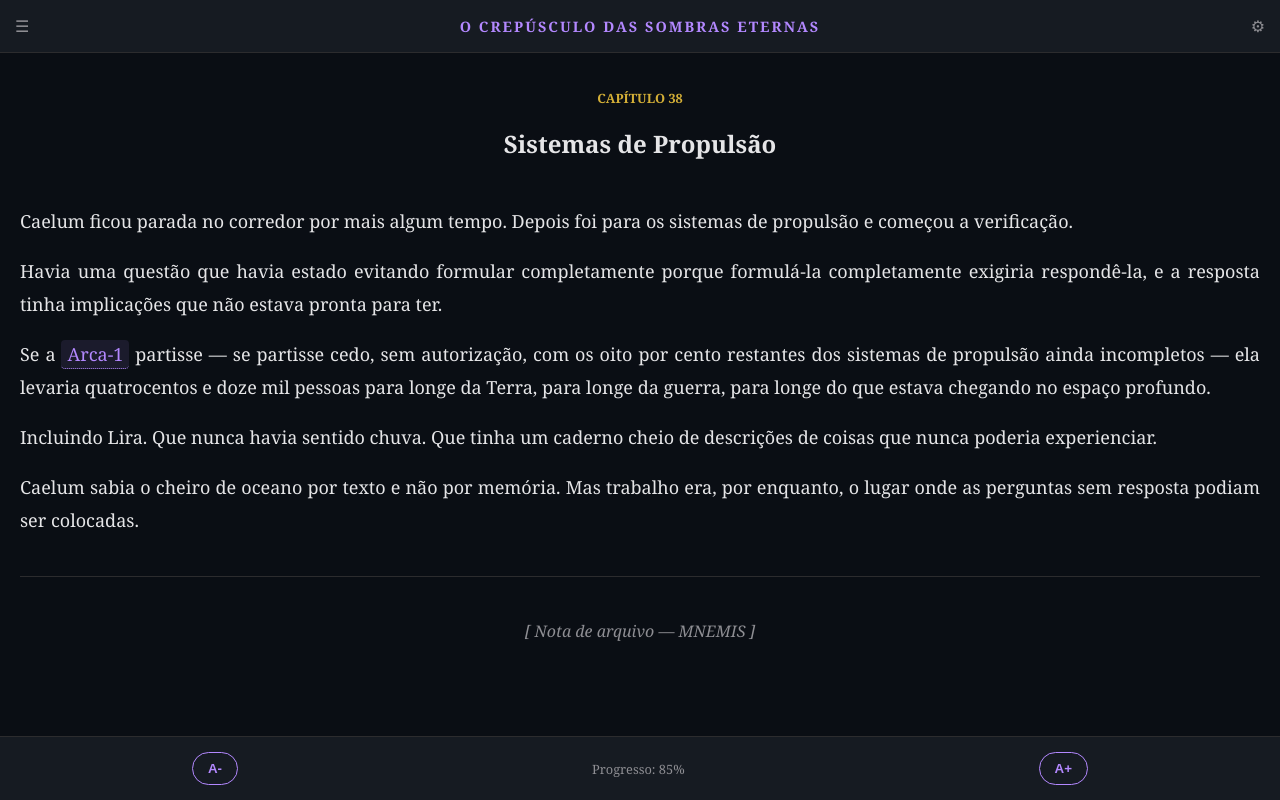
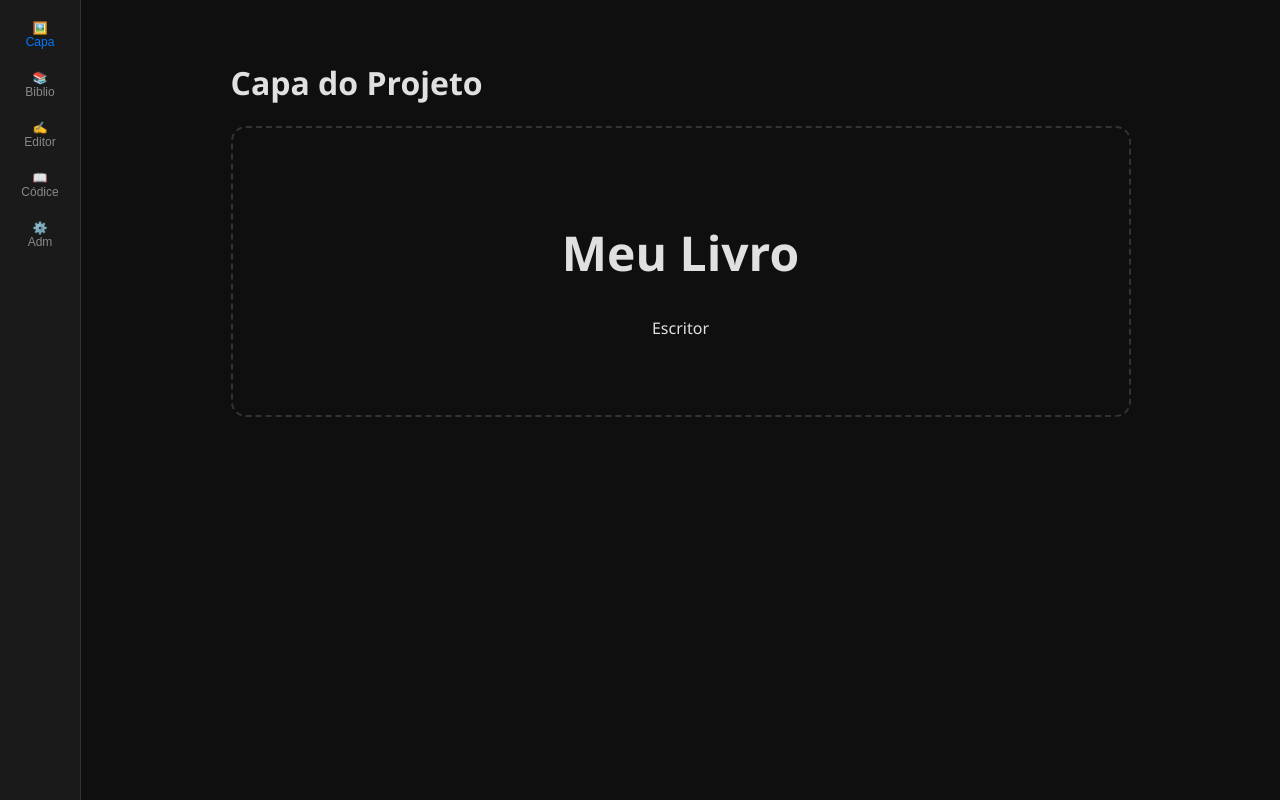
Before and after one commit to ytalodanielferreiredelima-png/CRONICAS-DAS-ETERNIDADES, a plain HTML site: page index.html in a window 1280 px wide. Drawn offline with Linux system fonts and the light colour scheme.

Commit message:
Update index.html

```diff
--- a/index.html
+++ b/index.html
@@ -1,158 +1,261 @@
 <!DOCTYPE html>
-<html lang="pt-br">
+<html lang="pt-BR">
 <head>
   <meta charset="UTF-8">
   <meta name="viewport" content="width=device-width, initial-scale=1.0">
-    <title>O Crepúsculo das Sombras Eternas - Reader</title>
+  <title>WorldBuilder Studio</title>
   <style>
     :root {
-            --bg-color: #0A0E14;
-            --surface-color: #161B22;
-            --primary-color: #B388FF; /* Roxo Nebula */
-            --text-color: #E5E5E7;
-            --secondary-text: #8E8E93;
-            --accent-gold: #D4AF37;
+      --bg: #0f0f0f;
+      --panel: #1a1a1a;
+      --accent: #007bff;
+      --text: #e0e0e0;
+      --border: #333;
     }
 
     body {
+      font-family: 'Segoe UI', Tahoma, Geneva, Verdana, sans-serif;
+      background: var(--bg);
+      color: var(--text);
       margin: 0;
-            padding: 0;
-            font-family: 'Georgia', serif; /* Fonte clássica para leitura */
-            background-color: var(--bg-color);
-            color: var(--text-color);
       display: flex;
-            flex-direction: column;
       height: 100vh;
       overflow: hidden;
     }
 
-        /* Cabeçalho */
-        header {
-            padding: 15px;
-            background-color: var(--surface-color);
-            border-bottom: 1px solid #2C2C2E;
-            text-align: center;
+    /* Navegação Lateral */
+    nav {
+      width: 80px;
+      background: var(--panel);
+      border-right: 1px solid var(--border);
       display: flex;
-            justify-content: space-between;
+      flex-direction: column;
       align-items: center;
+      padding: 20px 0;
+      gap: 20px;
     }
 
-        header h1 {
-            font-size: 0.9rem;
-            color: var(--primary-color);
-            text-transform: uppercase;
-            letter-spacing: 2px;
-            margin: 0;
+    nav button {
+      background: transparent;
+      border: none;
+      color: #888;
+      cursor: pointer;
+      font-size: 12px;
+      display: flex;
+      flex-direction: column;
+      align-items: center;
+      transition: 0.3s;
     }
 
-        /* Área de Leitura */
-        #reader-container {
-            flex: 1;
-            overflow-y: auto;
-            padding: 30px 20px;
-            line-height: 1.8;
-            text-align: justify;
-            transition: all 0.3s ease;
+    nav button.active { color: var(--accent); }
+    nav button:hover { color: white; }
+
+    /* Áreas de Conteúdo */
+    main { flex: 1; overflow-y: auto; padding: 40px; position: relative; }
+    .view { display: none; max-width: 900px; margin: auto; }
+    .view.active { display: block; }
+
+    /* Capa */
+    .cover-container {
+      text-align: center;
+      padding: 60px;
+      border: 2px dashed var(--border);
+      border-radius: 15px;
     }
 
-        .chapter-meta {
-            text-align: center;
-            margin-bottom: 40px;
+    /* Biblioteca e Listas */
+    .grid {
+      display: grid;
+      grid-template-columns: repeat(auto-fill, minmax(200px, 1fr));
+      gap: 20px;
     }
 
-        .chapter-number {
-            color: var(--accent-gold);
-            font-size: 0.8rem;
-            font-weight: bold;
+    .card {
+      background: var(--panel);
+      padding: 15px;
+      border-radius: 8px;
+      border: 1px solid var(--border);
+      cursor: pointer;
     }
 
-        .mnemis-tag {
-            background: rgba(179, 136, 255, 0.1);
-            color: var(--primary-color);
-            padding: 2px 6px;
-            border-radius: 4px;
-            cursor: help;
-            border-bottom: 1px dotted var(--primary-color);
-        }
+    /* Editor */
+    .block { background: var(--panel); padding: 15px; margin-bottom: 15px; border-radius: 8px; border: 1px solid var(--border); }
+    [contenteditable] { outline: none; min-height: 20px; }
+    .title { font-size: 24px; font-weight: bold; }
+    .line { border-bottom: 2px solid var(--border); margin: 10px 0; }
 
-        /* Rodapé de Controles */
-        footer {
-            background-color: var(--surface-color);
-            padding: 15px;
-            display: flex;
-            justify-content: space-around;
-            align-items: center;
-            border-top: 1px solid #2C2C2E;
-        }
+    .toolbar { margin-bottom: 10px; display: flex; gap: 5px; }
+    .toolbar button, select { background: #333; border: 1px solid #444; color: white; padding: 5px; border-radius: 4px; }
 
-        .btn-control {
-            background: none;
-            border: 1px solid var(--primary-color);
-            color: var(--primary-color);
-            padding: 8px 15px;
-            border-radius: 20px;
+    /* Botões Flutuantes */
+    .fab {
+      position: fixed;
+      bottom: 30px;
+      right: 30px;
+      background: var(--accent);
+      color: white;
+      border: none;
+      width: 60px;
+      height: 60px;
+      border-radius: 50%;
+      font-size: 24px;
       cursor: pointer;
-            font-weight: bold;
-        }
-
-        .btn-control:hover {
-            background-color: var(--primary-color);
-            color: var(--bg-color);
-        }
-
-        /* Scrollbar customizada */
-        #reader-container::-webkit-scrollbar {
-            width: 5px;
-        }
-        #reader-container::-webkit-scrollbar-thumb {
-            background: var(--primary-color);
-            border-radius: 10px;
+      box-shadow: 0 4px 15px rgba(0,0,0,0.4);
     }
   </style>
 </head>
 <body>
 
-    <header>
-        <span style="color: var(--secondary-text);">☰</span>
-        <h1>O Crepúsculo das Sombras Eternas</h1>
-        <span style="color: var(--secondary-text);">⚙</span>
-    </header>
+<nav>
+  <button onclick="showView('v-cover')" id="btn-cover">🖼️<br>Capa</button>
+  <button onclick="showView('v-library')" id="btn-library">📚<br>Biblio</button>
+  <button onclick="showView('v-editor')" id="btn-editor">✍️<br>Editor</button>
+  <button onclick="showView('v-codex')" id="btn-codex">📖<br>Códice</button>
+  <button onclick="showView('v-adm')" id="btn-adm">⚙️<br>Adm</button>
+</nav>
 
-    <main id="reader-container">
-        <div class="chapter-meta">
-            <span class="chapter-number">CAPÍTULO 38</span>
-            <h2 style="margin-top: 10px;">Sistemas de Propulsão</h2>
+<main>
+  <div id="v-cover" class="view">
+    <h1>Capa do Projeto</h1>
+    <div class="cover-container">
+      <h1 id="display-title" style="font-size: 48px;">Título do Livro</h1>
+      <p id="display-author">Nome do Autor</p>
+    </div>
   </div>
 
-        <article id="book-text" style="font-size: 18px;">
-            <p>Caelum ficou parada no corredor por mais algum tempo. Depois foi para os sistemas de propulsão e começou a verificação.</p>
+  <div id="v-library" class="view">
+    <h1>Minha Biblioteca</h1>
+    <div class="grid" id="library-grid">
+      </div>
+  </div>
 
-            <p>Havia uma questão que havia estado evitando formular completamente porque formulá-la completamente exigiria respondê-la, e a resposta tinha implicações que não estava pronta para ter.</p>
+  <div id="v-editor" class="view">
+    <h1 contenteditable="true" id="current-chapter-title">Novo Capítulo</h1>
+    <div id="editor-canvas"></div>
+    <div style="margin-top:20px; display:flex; gap:10px;">
+      <button onclick="addBlock('title')">+ Título</button>
+      <button onclick="addBlock('text')">+ Texto</button>
+      <button onclick="addBlock('line')">+ Linha</button>
+    </div>
+    <button class="fab" onclick="saveAll()">💾</button>
+  </div>
 
-            <p>Se a <span class="mnemis-tag" onclick="alert('Arca-1: A última esperança da humanidade, projetada para abrigar 412.000 pessoas.')">Arca-1</span> partisse — se partisse cedo, sem autorização, com os oito por cento restantes dos sistemas de propulsão ainda incompletos — ela levaria quatrocentos e doze mil pessoas para longe da Terra, para longe da guerra, para longe do que estava chegando no espaço profundo.</p>
+  <div id="v-codex" class="view">
+    <h1>Enciclopédia & Códice</h1>
+    <div style="display: flex; gap: 20px;">
+      <div style="width: 200px; border-right: 1px solid var(--border);">
+        <button onclick="addCodexEntry()">+ Nova Entrada</button>
+        <ul id="codex-list" style="list-style:none; padding:0;"></ul>
+      </div>
+      <div id="codex-content" style="flex:1; padding: 20px;">
+        <p>Selecione um item para ver os detalhes.</p>
+      </div>
+    </div>
+  </div>
 
-            <p>Incluindo Lira. Que nunca havia sentido chuva. Que tinha um caderno cheio de descrições de coisas que nunca poderia experienciar.</p>
-
-            <p>Caelum sabia o cheiro de oceano por texto e não por memória. Mas trabalho era, por enquanto, o lugar onde as perguntas sem resposta podiam ser colocadas.</p>
-        </article>
-
-        <hr style="border: 0; border-top: 1px solid #2C2C2E; margin: 40px 0;">
-        <p style="text-align: center; color: var(--secondary-text); font-style: italic;">[ Nota de arquivo — MNEMIS ]</p>
+  <div id="v-adm" class="view">
+    <h1>Configurações do Projeto</h1>
+    <div class="block">
+      <h3>Informações Gerais</h3>
+      <label>Título: </label><input type="text" id="input-title" oninput="updateMeta()"><br><br>
+      <label>Autor: </label><input type="text" id="input-author" oninput="updateMeta()">
+    </div>
+    <div class="block" style="border-color: #f44336;">
+      <h3 style="color: #f44336;">Zona de Perigo</h3>
+      <button onclick="clearDatabase()" style="background: #f44336; color: white; border:none; padding:10px; border-radius:5px;">Apagar Tudo</button>
+    </div>
+  </div>
 </main>
 
-    <footer>
-        <button class="btn-control" onclick="changeSize(-2)">A-</button>
-        <div id="progress" style="font-size: 0.8rem; color: var(--secondary-text);">Progresso: 85%</div>
-        <button class="btn-control" onclick="changeSize(2)">A+</button>
-    </footer>
+<script>
+  // ESTADO GLOBAL
+  let project = {
+    meta: { title: "Meu Livro", author: "Escritor" },
+    chapters: [],
+    codex: []
+  };
 
-    <script>
-        function changeSize(delta) {
-            const textElement = document.getElementById('book-text');
-            const currentSize = parseInt(window.getComputedStyle(textElement).fontSize);
-            textElement.style.fontSize = (currentSize + delta) + 'px';
+  // NAVEGAÇÃO
+  function showView(viewId) {
+    document.querySelectorAll('.view').forEach(v => v.classList.remove('active'));
+    document.querySelectorAll('nav button').forEach(b => b.classList.remove('active'));
+    document.getElementById(viewId).classList.add('active');
+    document.getElementById('btn-' + viewId.split('-')[1]).classList.add('active');
+
+    if(viewId === 'v-library') renderLibrary();
+  }
+
+  // EDITOR LOGIC
+  function addBlock(type, content = "") {
+    const canvas = document.getElementById('editor-canvas');
+    const block = document.createElement("div");
+    block.className = "block";
+
+    let html = `
+      <div class="toolbar">
+        <button onclick="document.execCommand('bold')">B</button>
+        <button onclick="document.execCommand('italic')">I</button>
+      </div>
+      <div contenteditable="true" class="${type}">${content}</div>
+    `;
+
+    if(type === 'line') html = `<div class="line"></div>`;
+
+    block.innerHTML = html;
+    canvas.appendChild(block);
+  }
+
+  // BIBLIOTECA
+  function renderLibrary() {
+    const grid = document.getElementById('library-grid');
+    grid.innerHTML = project.chapters.map((ch, index) => `
+      <div class="card" onclick="loadChapter(${index})">
+        <h3>${ch.title}</h3>
+        <p>${ch.content.length} blocos de texto</p>
+      </div>
+    `).join('');
+  }
+
+  // SALVAMENTO
+  function saveAll() {
+    const chapterTitle = document.getElementById('current-chapter-title').innerText;
+    const blocks = [];
+    document.querySelectorAll('#editor-canvas .block div[contenteditable]').forEach(div => {
+      blocks.push({ type: div.className, html: div.innerHTML });
+    });
+
+    project.chapters.push({ title: chapterTitle, content: blocks });
+    localStorage.setItem('myProject', JSON.stringify(project));
+    alert("Capítulo salvo na biblioteca!");
+    showView('v-library');
+  }
+
+  // ADMIN & META
+  function updateMeta() {
+    project.meta.title = document.getElementById('input-title').value;
+    project.meta.author = document.getElementById('input-author').value;
+    document.getElementById('display-title').innerText = project.meta.title;
+    document.getElementById('display-author').innerText = project.meta.author;
+    localStorage.setItem('myProject', JSON.stringify(project));
+  }
+
+  function clearDatabase() {
+    if(confirm("Tem certeza? Isso apagará todo o seu livro!")) {
+      localStorage.clear();
+      location.reload();
+    }
+  }
+
+  // INICIALIZAÇÃO
+  window.onload = () => {
+    const saved = localStorage.getItem('myProject');
+    if(saved) project = JSON.parse(saved);
+
+    document.getElementById('input-title').value = project.meta.title;
+    document.getElementById('input-author').value = project.meta.author;
+    updateMeta();
+    showView('v-cover');
   }
 </script>
-
 </body>
 </html>
```
Lines whose indentation alone changed are shown as unchanged.
